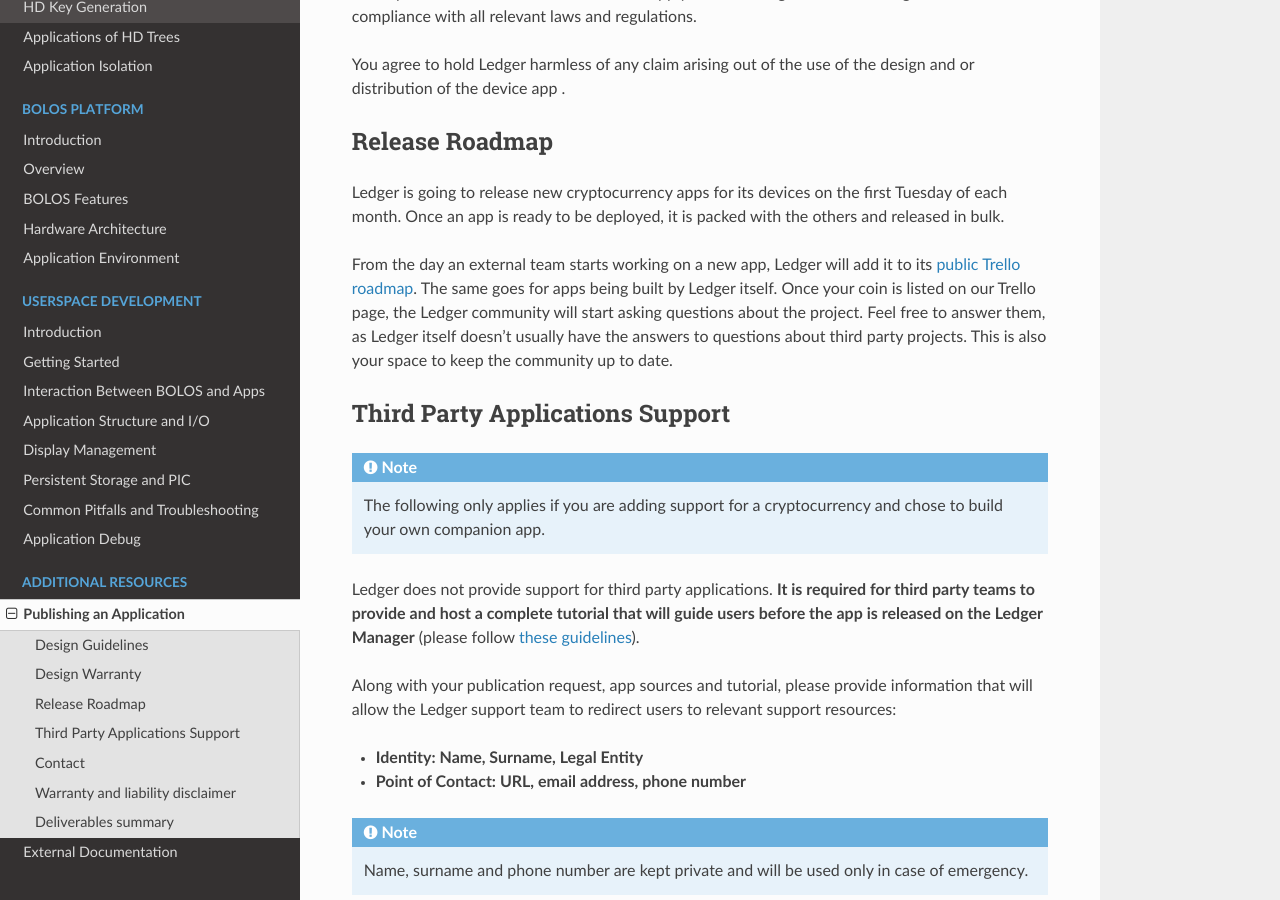
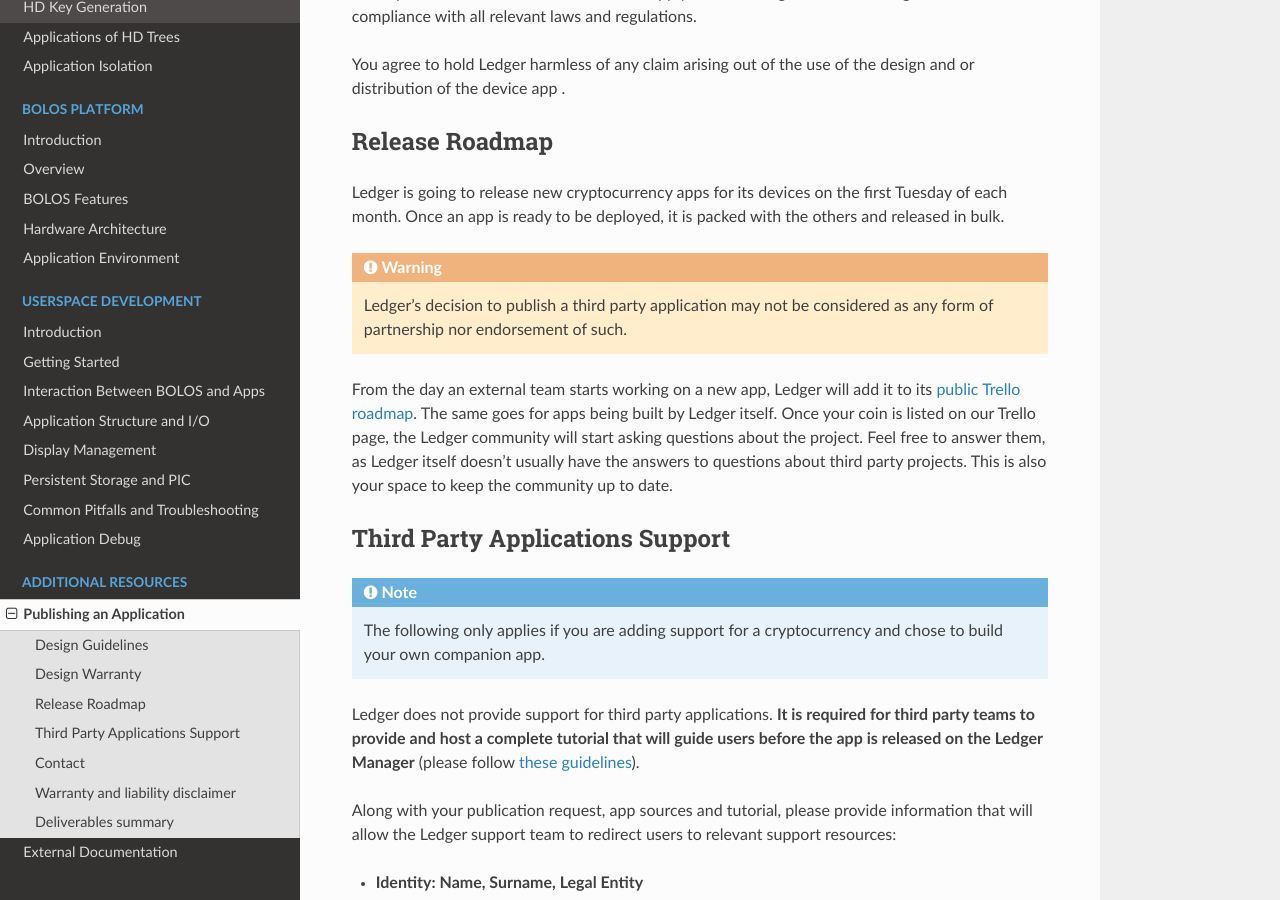
Before and after one commit to LedgerHQ/ledger-dev-doc, a Sphinx documentation site: the page built from source/additional/publishing_an_app.rst, in a window 1280 px wide and 900 px high, scrolled down 6561 px. Built offline with Sphinx 7.4.7 and the Read the Docs theme 2.0.0, drawn with Linux system fonts in a browser that asks for light colours.

Commit message:
add warning about partnership & endorsement of supported coin

```diff
--- a/source/additional/publishing_an_app.rst
+++ b/source/additional/publishing_an_app.rst
@@ -187,6 +187,10 @@
 Tuesday of each month. Once an app is ready to be deployed, it is packed with
 the others and released in bulk.
 
+.. warning::
+
+   Ledger's decision to publish a third party application may not be considered as any form of partnership nor endorsement of such.
+
 From the day an external team starts working on a new app, Ledger will add it to
 its `public Trello roadmap <https://trello.com/b/5nQ1mdzt/ledger-roadmap>`_. The
 same goes for apps being built by Ledger itself. Once your coin is listed on our
@@ -194,6 +198,7 @@
 Feel free to answer them, as Ledger itself doesn't usually have the answers to
 questions about third party projects. This is also your space to keep the
 community up to date.
+
 
 Third Party Applications Support
 --------------------------------
```
